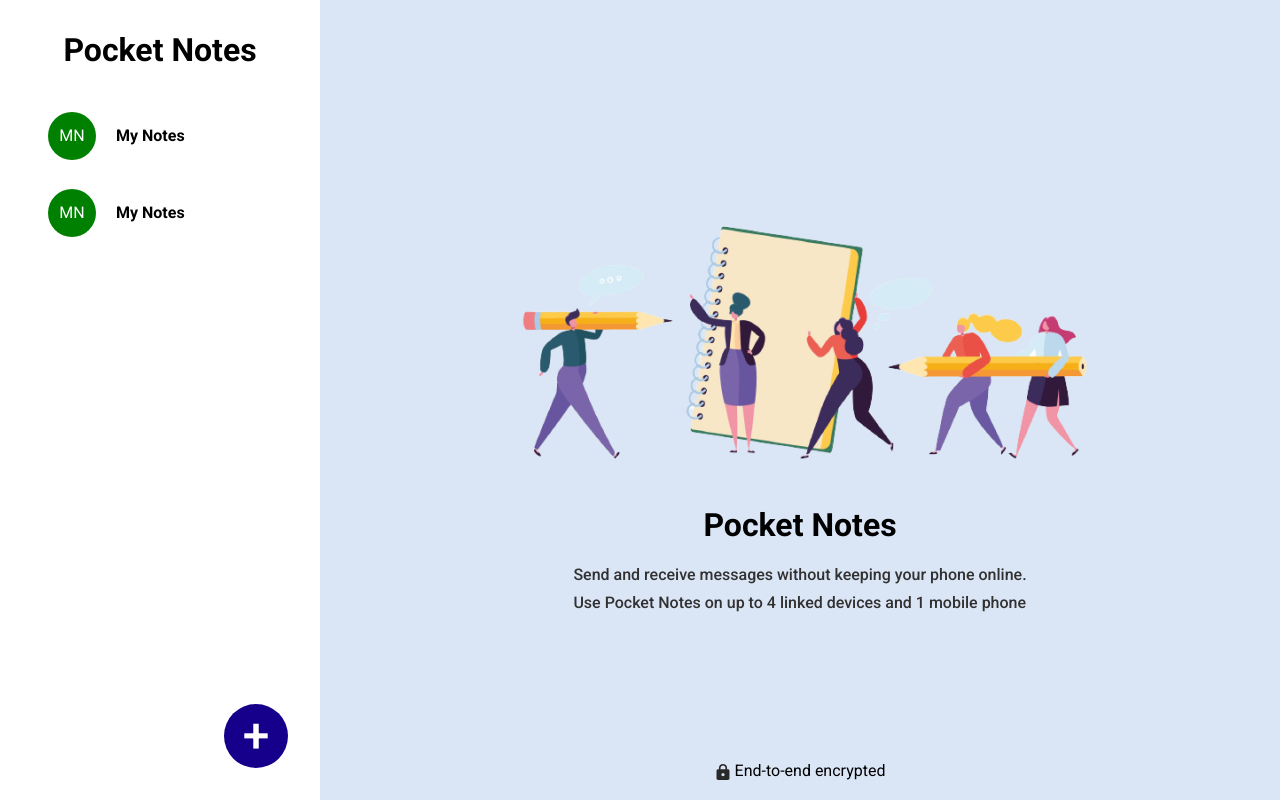
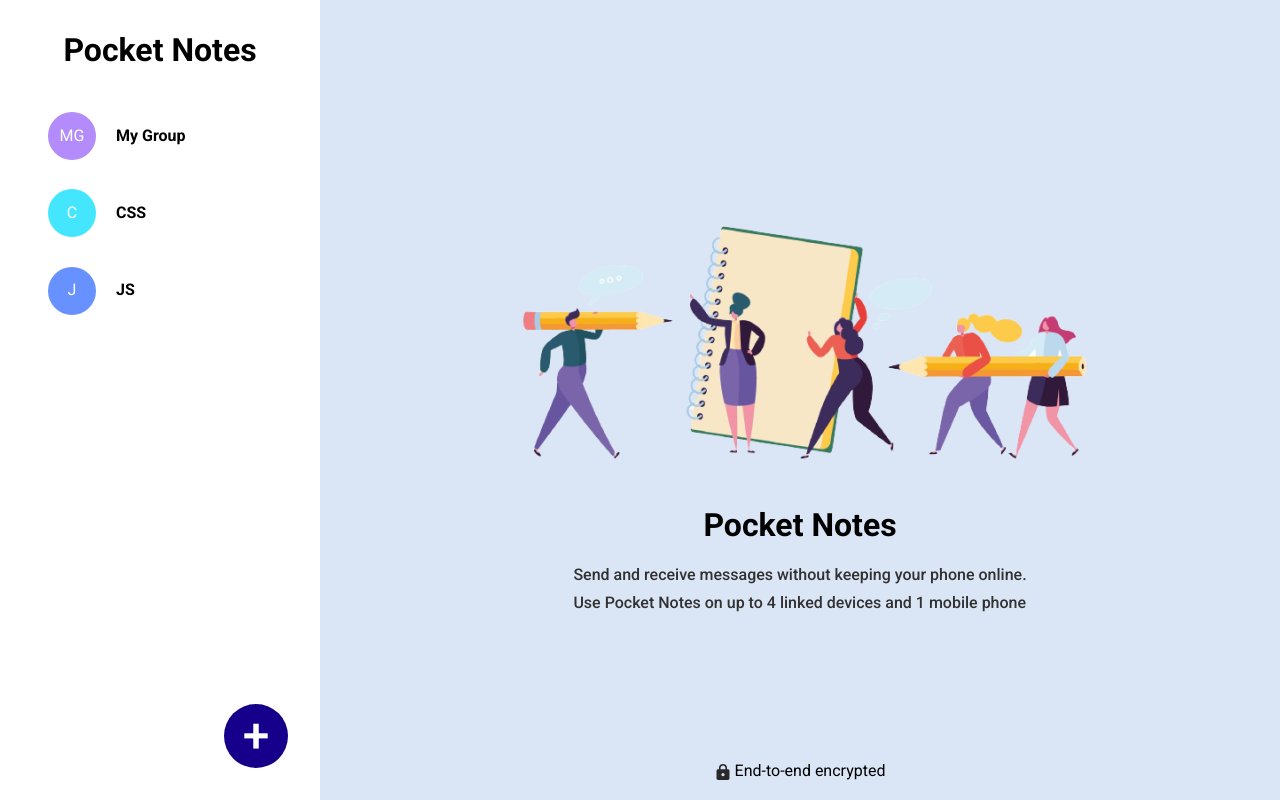
Before and after one commit to adityagangil/Figma-Pocket-Notes, a React (Create React App) app: page / in a window 1280 px wide. Built offline with nearby package versions, Linux system fonts and the light colour scheme.

Commit message:
dummy data integration for redux

```diff
--- a/src/components/sidebar/Sidebar.jsx
+++ b/src/components/sidebar/Sidebar.jsx
@@ -1,9 +1,14 @@
 import styles from "./sidebar.module.css";
 import { useDisclosure } from "@mantine/hooks";
 import { CreateGroupModal } from "../createGroupModal/CreateGroupModal";
+import { useSelector, useDispatch } from "react-redux";
+import { changeCurrentActiveGroup } from "../../redux/noteSlice";
 
 export const Sidebar = ({ active, setActive }) => {
   const [opened, { open, close }] = useDisclosure(false);
+  const dispatch = useDispatch();
+
+  const { currentActiveGroup, groups } = useSelector((note) => note.note);
 
   return (
     <div className={styles.container}>
@@ -12,21 +17,29 @@ export const Sidebar = ({ active, setActive }) => {
       </div>
 
       <div className={styles.group_container}>
-        <div className={styles.single_group} onClick={() => setActive(true)}>
-          <div className={styles.img_circle}>
-            <p>MN</p>
+        {groups?.map((group) => (
+          <div
+            key={group.id}
+            className={styles.single_group}
+            style={{
+              background:
+                currentActiveGroup === group.id && "rgb(232, 232, 232)",
+            }}
+            onClick={() => {
+              setActive(true);
+              dispatch(changeCurrentActiveGroup(group.id));
+            }}
+          >
+            <div
+              className={styles.img_circle}
+              style={{ backgroundColor: group.groupColor }}
+            >
+              <p>{group.groupShortName}</p>
+            </div>
+
+            <h4>{group.groupName}</h4>
           </div>
-
-          <h4>My Notes</h4>
-        </div>
-
-        <div className={styles.single_group}>
-          <div className={styles.img_circle}>
-            <p>MN</p>
-          </div>
-
-          <h4>My Notes</h4>
-        </div>
+        ))}
       </div>
 
       <div onClick={open} className={styles.create_group}>
--- a/src/components/sidebar/sidebar.module.css
+++ b/src/components/sidebar/sidebar.module.css
@@ -63,6 +63,7 @@
   gap: 0 20px;
   padding: 0 3rem;
   /* border: 1px solid; */
+  cursor: pointer;
 
   &:hover {
     background: rgb(232, 232, 232);
@@ -73,7 +74,7 @@
 .img_circle {
   width: 3em;
   height: 3em;
-  background-color: green;
+  /* background-color: green; */
   border-radius: 50%;
   display: flex;
   justify-content: center;
--- a/src/components/singleGroup/SingleGroup.jsx
+++ b/src/components/singleGroup/SingleGroup.jsx
@@ -2,27 +2,39 @@ import styles from "./singleGroup.module.css";
 import sendIcon from "../../assets/icons/send-icon.svg";
 import backIcon from "../../assets/icons/back-arrow.svg";
 import { SingleNote } from "../singleNote/SingleNote";
+import { useSelector } from "react-redux";
 
 export const SingleGroup = ({ active, setActive }) => {
+  const { currentActiveGroup, groups } = useSelector((note) => note.note);
+
+  const newGrp = groups.filter((grp) => grp.id === currentActiveGroup);
+
   return (
     <div className={styles.container}>
       <div className={styles.groupName}>
         <div className={styles.backArrow} onClick={() => setActive(false)}>
           <img src={backIcon} alt="" />
         </div>
-        <div className={styles.img_circle}>
-          <p>MN</p>
+        <div
+          className={styles.img_circle}
+          style={{ backgroundColor: newGrp[0].groupColor }}
+        >
+          <p>{newGrp[0].groupShortName}</p>
         </div>
 
-        <h4>My Notes</h4>
+        <h4>{newGrp[0].groupName}</h4>
       </div>
 
       <div className={styles.allNotes}>
-        {Array(5)
+        {/* {Array(5)
           .fill(null)
           .map((note, _) => (
             <SingleNote key={_} />
-          ))}
+          ))} */}
+
+        {newGrp[0].notes?.map((note) => (
+          <SingleNote key={note.id} note={note} groupId={newGrp[0].id} />
+        ))}
       </div>
 
       <div className={styles.message_container}>
--- a/src/components/singleGroup/singleGroup.module.css
+++ b/src/components/singleGroup/singleGroup.module.css
@@ -25,7 +25,7 @@
 .img_circle {
   width: 3em;
   height: 3em;
-  background-color: green;
+  /* background-color: green; */
   border-radius: 50%;
   display: flex;
   justify-content: center;
--- a/src/components/singleNote/SingleNote.jsx
+++ b/src/components/singleNote/SingleNote.jsx
@@ -1,26 +1,14 @@
 import styles from "./singleNote.module.css";
 
-export const SingleNote = () => {
+export const SingleNote = ({ note, groupId }) => {
   return (
     <div className={styles.container}>
-      <div className={styles.actual_note}>
-        Lorem ipsum dolor sit amet, consectetur adipiscing elit, sed do eiusmod
-        tempor incididunt ut labore et dolore magna aliqua. Pulvinar sapien et
-        ligula ullamcorper malesuada proin libero nunc consequat. Viverra
-        suspendisse potenti nullam ac tortor vitae purus. Egestas tellus rutrum
-        tellus pellentesque eu tincidunt tortor aliquam nulla. Rutrum quisque
-        non tellus orci ac auctor augue mauris augue. Integer malesuada nunc vel
-        risus commodo. Urna neque viverra justo nec ultrices dui sapien.
-        Pellentesque eu tincidunt tortor aliquam nulla facilisi cras fermentum.
-        Enim eu turpis egestas pretium aenean pharetra magna. Sed egestas
-        egestas fringilla phasellus faucibus scelerisque eleifend donec pretium.
-        c enim diam vulputate ut.
-      </div>
+      <div className={styles.actual_note}>{note.content}</div>
 
       <div className={styles.date_time_area}>
-        <span>9 Mar 2023</span>
+        <span>{note.date}</span>
         <span>●</span>
-        <span>10:10 AM</span>
+        <span>{note.time}</span>
       </div>
     </div>
   );
--- a/src/pages/home/HomePage.jsx
+++ b/src/pages/home/HomePage.jsx
@@ -3,6 +3,7 @@ import styles from "./homepage.module.css";
 import { Sidebar } from "../../components/sidebar/Sidebar";
 import { Landing } from "../../components/landing/Landing";
 import { SingleGroup } from "../../components/singleGroup/SingleGroup";
+import { useSelector } from "react-redux";
 
 export default function HomePage() {
   const [active, setActive] = useState(false);
@@ -19,7 +20,10 @@ export default function HomePage() {
     return () => {
       window.removeEventListener("resize", handleResize);
     };
-  });
+  }, []);
+
+  const a = useSelector((note) => note.note);
+  console.log(a);
 
   return (
     <div className={styles.container}>
--- a/src/redux/noteSlice.js
+++ b/src/redux/noteSlice.js
@@ -1,10 +1,13 @@
 import { createSlice } from "@reduxjs/toolkit";
 
 const initialState = {
+  currentActiveGroup: null,
   groups: [
     {
       id: 1,
-      groupName: "HTML",
+      groupName: "My Group",
+      groupShortName: "MG",
+      groupColor: "#B38BFA",
       notes: [
         { id: 1, content: "Lorem ipsum", date: "9 Mar 2023", time: "10:10 AM" },
         { id: 2, content: "Ipsum lorem", date: "3 Mar 2023", time: "1:10 AM" },
@@ -13,6 +16,8 @@ const initialState = {
     {
       id: 2,
       groupName: "CSS",
+      groupShortName: "C",
+      groupColor: "#43E6FC",
       notes: [
         { id: 1, content: "Lorem ipsum", date: "9 Mar 2023", time: "10:10 AM" },
         { id: 2, content: "Ipsum lorem", date: "3 Mar 2023", time: "1:10 AM" },
@@ -21,6 +26,8 @@ const initialState = {
     {
       id: 3,
       groupName: "JS",
+      groupShortName: "J",
+      groupColor: "#6691FF",
       notes: [
         { id: 1, content: "Lorem ipsum", date: "2 Mar 2023", time: "10:10 AM" },
         { id: 2, content: "Ipsum lorem", date: "3 Mar 2023", time: "1:10 AM" },
@@ -34,10 +41,13 @@ export const noteSlice = createSlice({
   name: "note",
   initialState,
   reducers: {
+    changeCurrentActiveGroup: (state, action) => {
+      state.currentActiveGroup = action.payload;
+    },
     createNote: (state, action) => {},
   },
 });
 
-export const { createNote } = noteSlice.actions;
+export const { createNote, changeCurrentActiveGroup } = noteSlice.actions;
 
 export default noteSlice.reducer;
```
